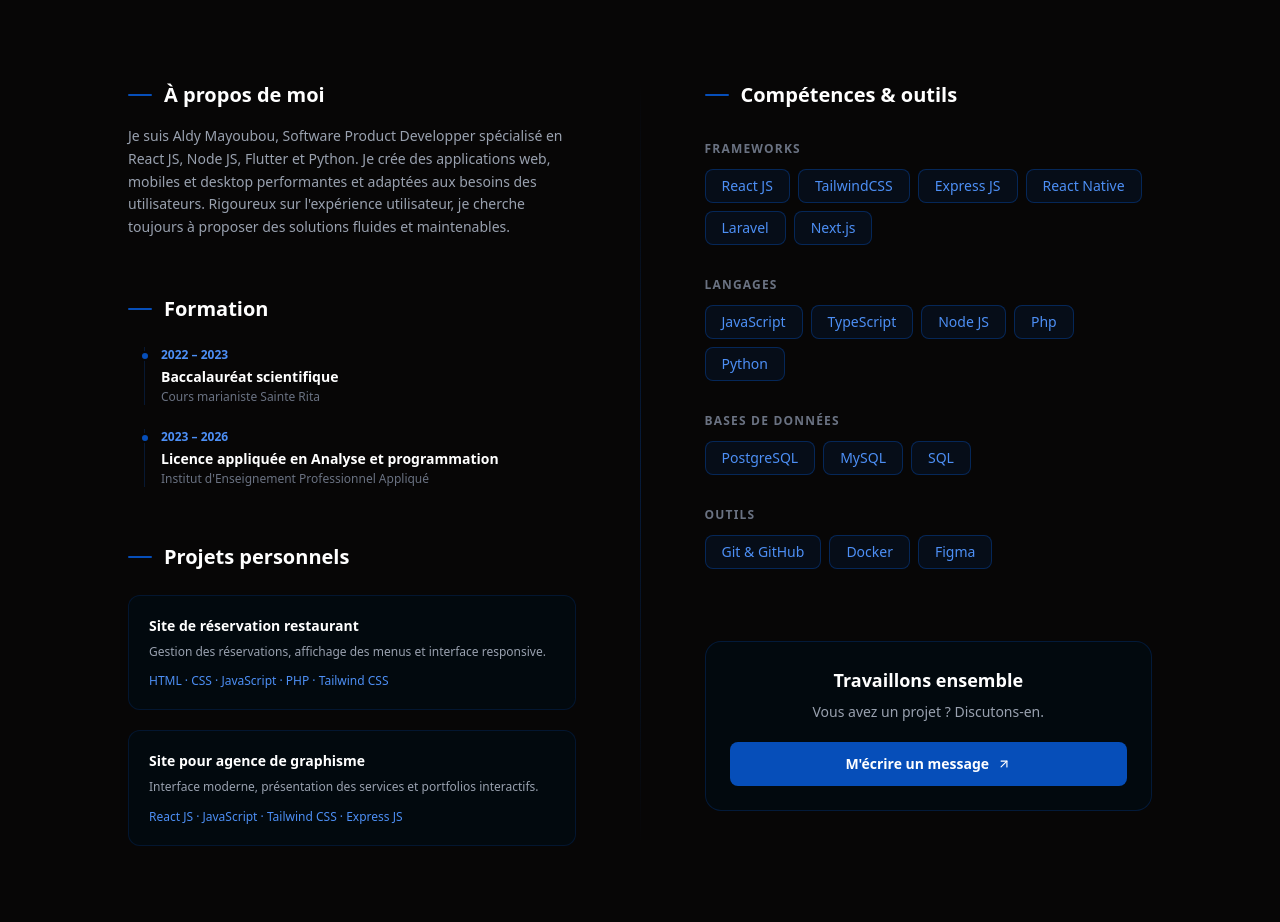
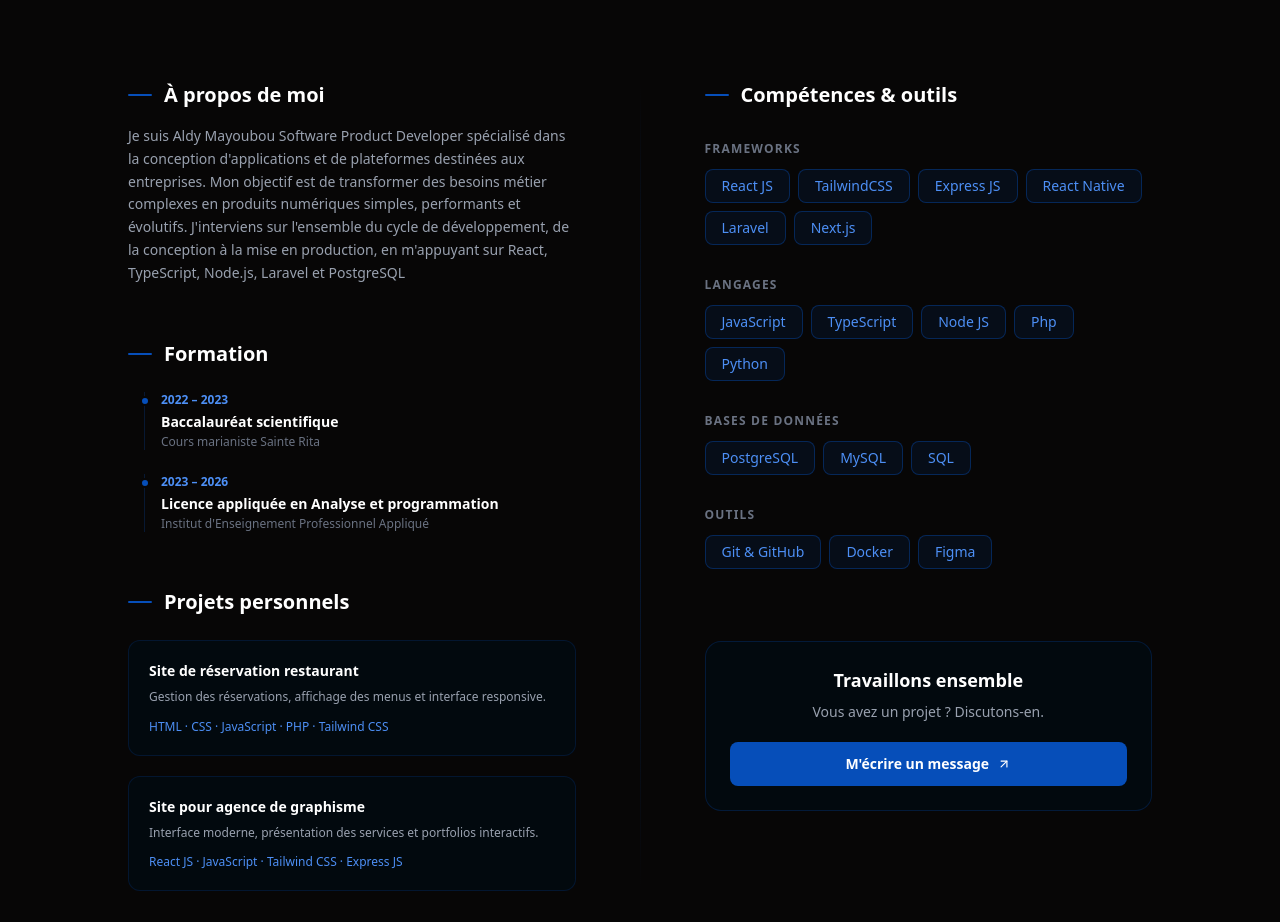
Before and after one commit to Aldy150/portofolio, a React (Vite) app: page /cv.tsx in a window 1280 px wide. Shown: the part 860-1782 px from the top of the page. Built offline with nearby package versions, Linux system fonts and the light colour scheme.

Commit message:
add images

```diff
--- a/src/composants/acceuil.tsx
+++ b/src/composants/acceuil.tsx
@@ -28,8 +28,8 @@ function AnimatedHeading({
 }
 
 const SOCIAL_ICONS = [
-  { src: "/images/facebook.png", alt: "Facebook", label: "Facebook", url: "https://www.facebook.com/aldy.mayoubou" },
-  { src: "/images/linkedin.png", alt: "LinkedIn", label: "LinkedIn", url: "https://www.linkedin.com/in/mayoubou/?locale=en" },
+  { src: "/public/images/facebook.png", alt: "Facebook", label: "Facebook", url: "https://www.facebook.com/aldy.mayoubou" },
+  { src: "/public/images/linkedin.png", alt: "LinkedIn", label: "LinkedIn", url: "https://www.linkedin.com/in/mayoubou/?locale=en" },
 ];
 
 const objectifs = [
--- a/src/composants/cv.tsx
+++ b/src/composants/cv.tsx
@@ -256,9 +256,7 @@ export default function CV() {
                   À propos de moi
                 </h2>
                 <p className="text-gray-400 text-sm leading-relaxed">
-                  Je suis Aldy Mayoubou, Software Product Developper spécialisé en React JS, Node JS, Flutter et Python.
-                  Je crée des applications web, mobiles et desktop performantes et adaptées aux besoins des utilisateurs.
-                  Rigoureux sur l'expérience utilisateur, je cherche toujours à proposer des solutions fluides et maintenables.
+                 Je suis Aldy Mayoubou Software Product Developer spécialisé dans la conception d'applications et de plateformes destinées aux entreprises. Mon objectif est de transformer des besoins métier complexes en produits numériques simples, performants et évolutifs. J'interviens sur l'ensemble du cycle de développement, de la conception à la mise en production, en m'appuyant sur React, TypeScript, Node.js, Laravel et PostgreSQL
                 </p>
               </FadeSection>
 
```
